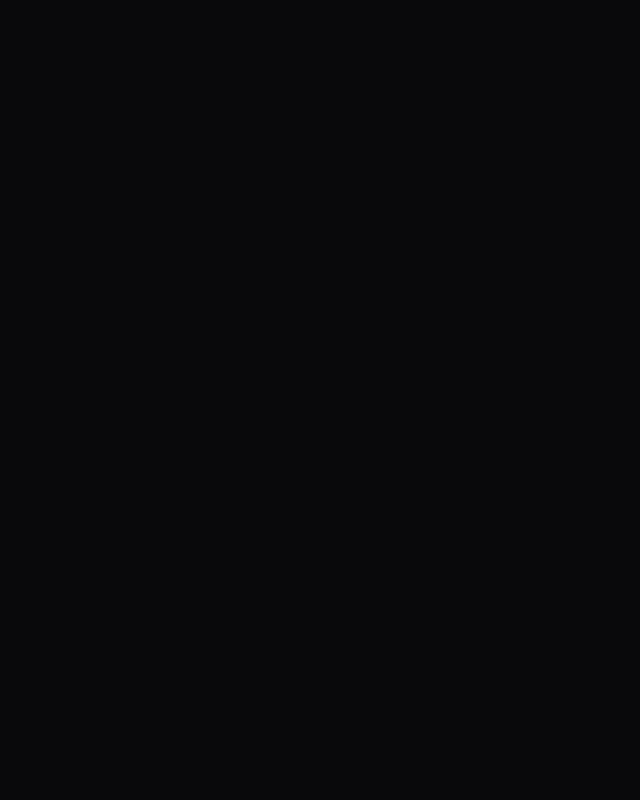
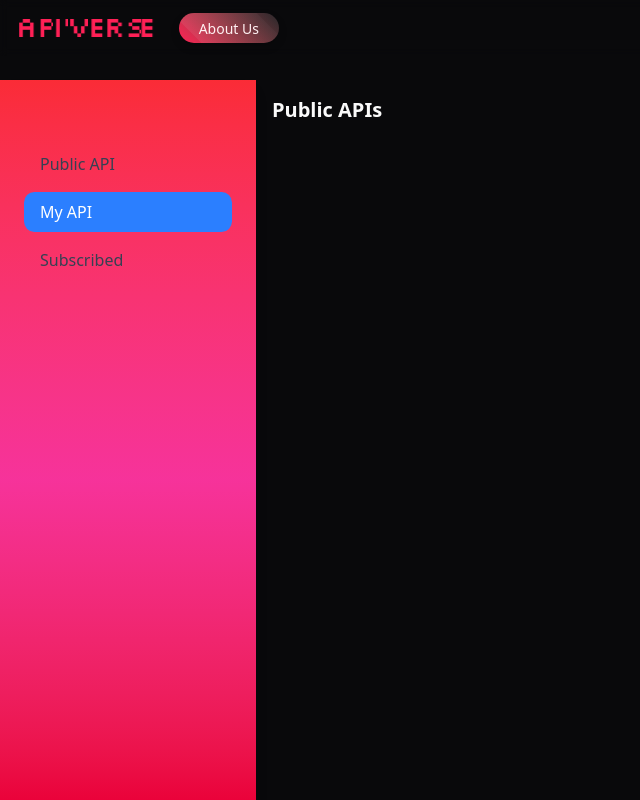
Before and after one commit to DurgeshChouksey/ApiVerseFrontend, a React (Vite) app: page /myapi in a window 1280 px wide. Before the commit this address had no page. Shown: the whole page, without its empty margins (0-640 px from the left). Built offline with nearby package versions, Linux system fonts and the light colour scheme.

Commit message:
Created sidebar

```diff
--- /dev/null
+++ b/src/components/MyApi.tsx
@@ -0,0 +1,16 @@
+import Sidebar from "@/components/sidebar";
+import Navbar from "@/components/navbar";
+
+const MyApi = () => {
+  return (
+    <div className="flex max-w-7xl px-4 mx-auto mt-30 md:mt-20">
+      <Sidebar />
+      <div className="flex-1 ml-64">
+        <Navbar isLoggedIn={true} currentPage="public" />
+        <h1 className="text-xl font-bold mt-4">Public APIs</h1>
+      </div>
+    </div>
+  );
+};
+
+export default MyApi;
--- /dev/null
+++ b/src/components/PublicApi.tsx
@@ -0,0 +1,16 @@
+import Sidebar from "@/components/sidebar";
+import Navbar from "@/components/navbar";
+
+const PublicApi = () => {
+  return (
+    <div className="flex max-w-7xl px-4 mx-auto mt-30 md:mt-20">
+      <Sidebar />
+      <div className="flex-1 ml-64">
+        <Navbar isLoggedIn={true} currentPage="public" />
+        <h1 className="text-xl font-bold mt-4">Public APIs</h1>
+      </div>
+    </div>
+  );
+};
+
+export default PublicApi;
--- /dev/null
+++ b/src/components/Subscribed.tsx
@@ -0,0 +1,4 @@
+const Subscribed = () => {
+  return <div>This is subscribed</div>;
+};
+export default Subscribed;
--- /dev/null
+++ b/src/components/sidebar.tsx
@@ -0,0 +1,21 @@
+import { Link, useLocation } from 'react-router-dom';
+
+const Sidebar = () => {
+    const { pathname } = useLocation();
+
+  const linkClasses = (path) =>
+    `block px-4 py-2 rounded-lg transition ${
+      pathname === path ? "bg-blue-500 text-white" : "text-gray-700 hover:bg-gray-100"
+    }`;
+  return (
+    <aside className="h-screen w-64 bg-gradient-to-b from-red-500 via-pink-500 to-red-600 text-white fixed top-20 left-0 flex flex-col p-6 shadow-lg z-50">
+      <nav className="flex flex-col mt-10 space-y-2">
+        <Link to="/public" className={linkClasses("/public")}>Public API</Link>
+        <Link to="/myapi" className={linkClasses("/myapi")}>My API</Link>
+        <Link to="/subscribed" className={linkClasses("/subscribed")}>Subscribed</Link>
+      </nav>
+    </aside>
+  );
+};
+
+export default Sidebar;
```
Also changed, not shown: src/App.tsx (+7 -1 lines).
